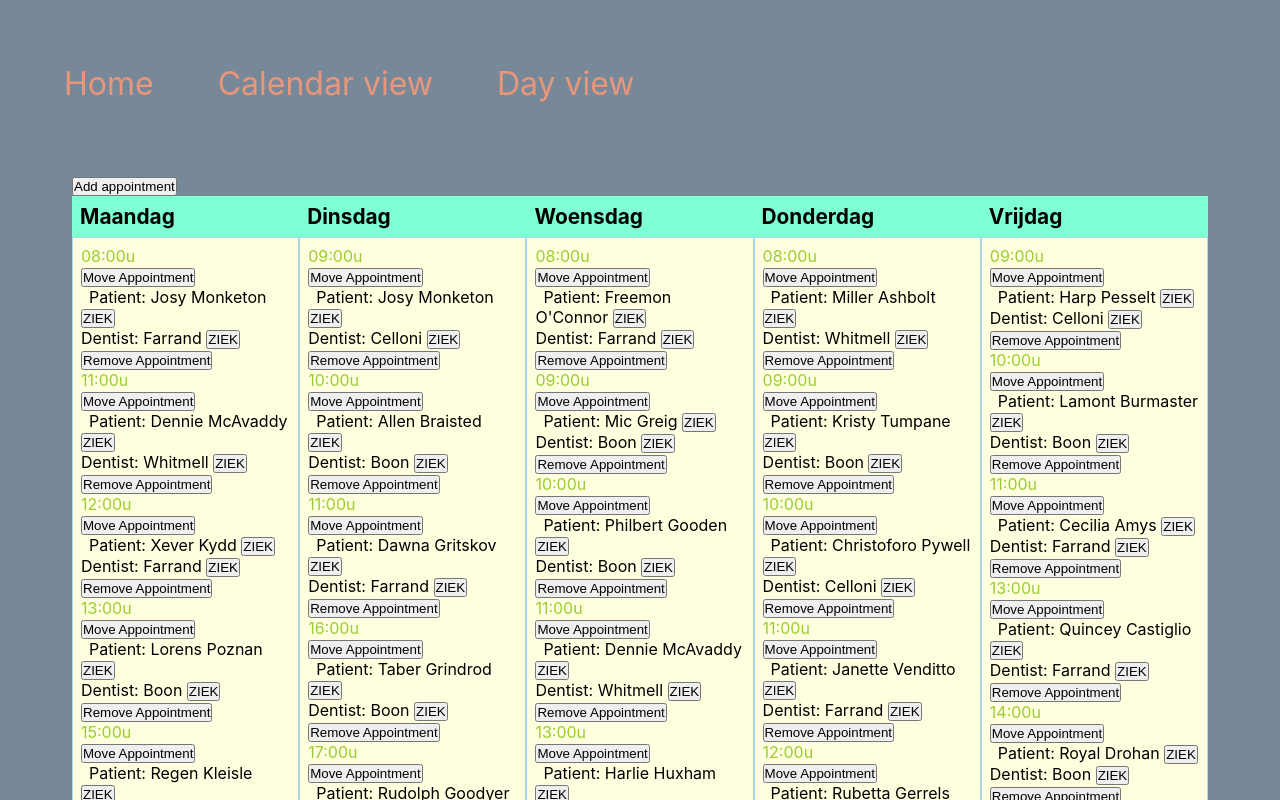
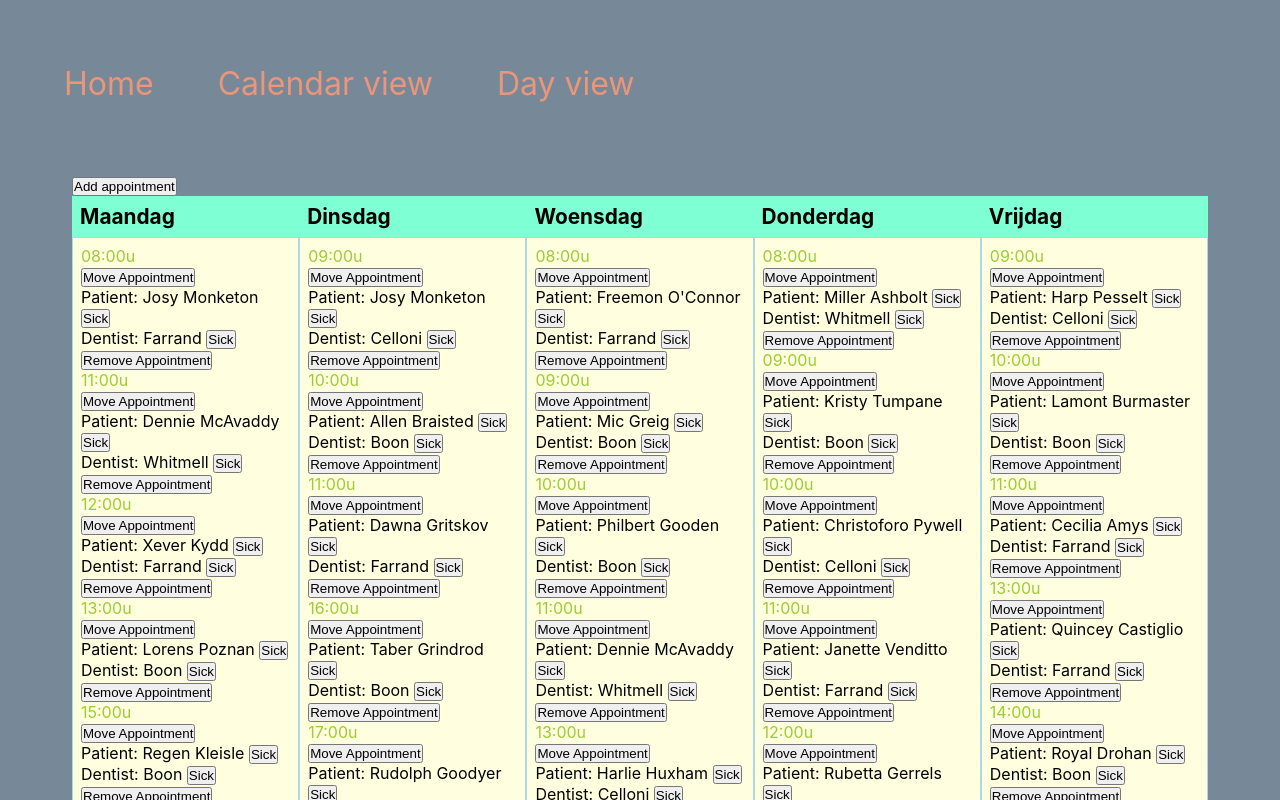
Before and after one commit to JEBesteman/tandarts, a React (Create React App) app: page /calendar in a window 1280 px wide. Shown: the top 800 px of the page. Built offline with nearby package versions, Linux system fonts and the light colour scheme.

Commit message:
added function to make dentist better again

```diff
--- a/src/AppointmentInDay.js
+++ b/src/AppointmentInDay.js
@@ -5,8 +5,8 @@ const format_time = time => (time < 10 ? `0${time}:00u` : `${time}:00u`);
 export default ({ time, patient, dentist, assistent}) => (
   <li className="appointment" style={dentist.sick ? { backgroundColor: "red" } : null}>
     <div className="time">{format_time(time)}</div>
-    <div className="patient">Patiënt: {patient.firstname} {patient.lastname}</div>
-    <div className="dentist">Tandarts: {dentist.firstname} {dentist.lastname} </div>
+    <div className="patient">Patient: {patient.firstname} {patient.lastname}</div>
+    <div className="dentist">Dentist: {dentist.firstname} {dentist.lastname} </div>
     <div className="assistent">Assistent: {assistent.firstname} {assistent.lastname}</div>
     {/* {console.log("is dentist sick?", dentist.id, dentist.sick)} */}
   </li>
--- a/src/AppointmentInMonth.js
+++ b/src/AppointmentInMonth.js
@@ -1,16 +1,46 @@
 import React from "react";
 
-const format_time = time => (time < 10 ? `0${time}:00u` : `${time}:00u`);
+const format_time = (time) => (time < 10 ? `0${time}:00u` : `${time}:00u`);
 
-export default ({ time, patient, id, dentist, removeAppointment, makeDentistSick, makePatientSick, moveAppointment }) => (
-  <div className="appointment" style={dentist.sick ? { backgroundColor: "red" } : null}>
-    <span className="time">{format_time(time)}</span><br />
-    <span id={id}><button onClick={moveAppointment}>Move Appointment</button></span><br />
-    <span className="patient" id={patient.id}>Patient: {patient.firstname} {patient.lastname} <button onClick={makePatientSick}>ZIEK</button></span><br />
+export default ({
+  time,
+  patient,
+  id,
+  dentist,
+  removeAppointment,
+  makeDentistSick,
+  makePatientSick,
+  moveAppointment,
+}) => (
+  <div
+    className="appointment"
+    style={dentist.sick ? { backgroundColor: "red" } : null}
+  >
+    <span className="time">{format_time(time)}</span>
+    <br />
 
-    <span id={dentist.id}>Dentist: {dentist.firstName} {dentist.lastname} <button onClick={makeDentistSick}>ZIEK</button></span><br />
+    <span id={id}>
+      <button onClick={moveAppointment}>Move Appointment</button>
+    </span>
+    <br />
 
-    <span id={id}><button onClick={removeAppointment}>Remove Appointment</button></span>
+    <span id={patient.id}>
+      Patient: {patient.firstname} {patient.lastname}{" "}
+      <button onClick={makePatientSick}>Sick</button>
+    </span>
+    <br />
+
+    <span id={dentist.id}>
+      Dentist: {dentist.firstName} {dentist.lastname}{" "}
+      <button onClick={makeDentistSick}>
+        {dentist.sick ? "Better" : "Sick"}
+      </button>
+    </span>
+    <br />
+
+    <span id={id}>
+      <button onClick={removeAppointment}>Remove Appointment</button>
+    </span>
     {/* {console.log(dentist.sick)} */}
   </div>
 );
--- a/src/StateContainer.js
+++ b/src/StateContainer.js
@@ -134,7 +134,8 @@ class StateContainer extends Component {
 
     const newDentistList = [...this.state.dentists].map((dentist) => {
       if (dentist === sickDentist) {
-        dentist.sick = !dentist.sick;
+         dentist.sick = !dentist.sick; //kan je ook weer dentist beter laten zijn (of met checkbox)
+        // dentist.sick = true;
       }
       return dentist;
     });
```
